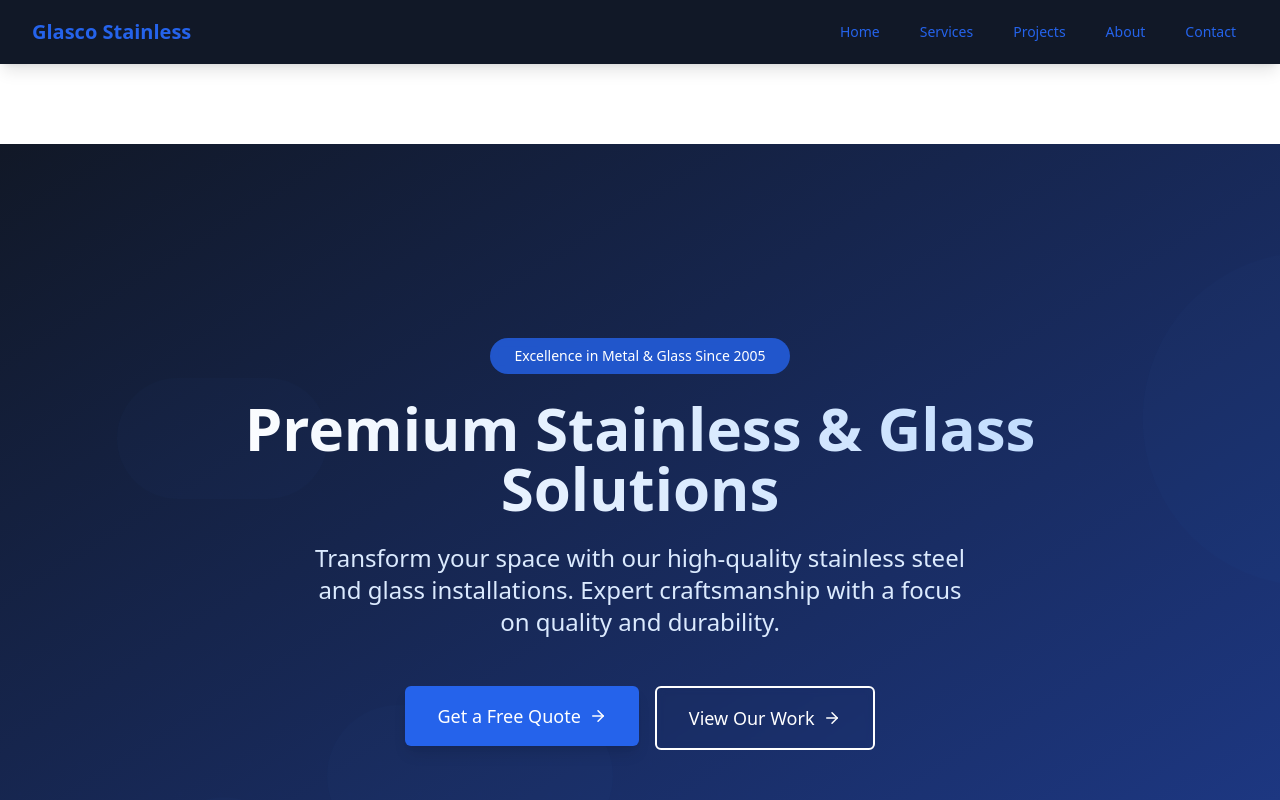
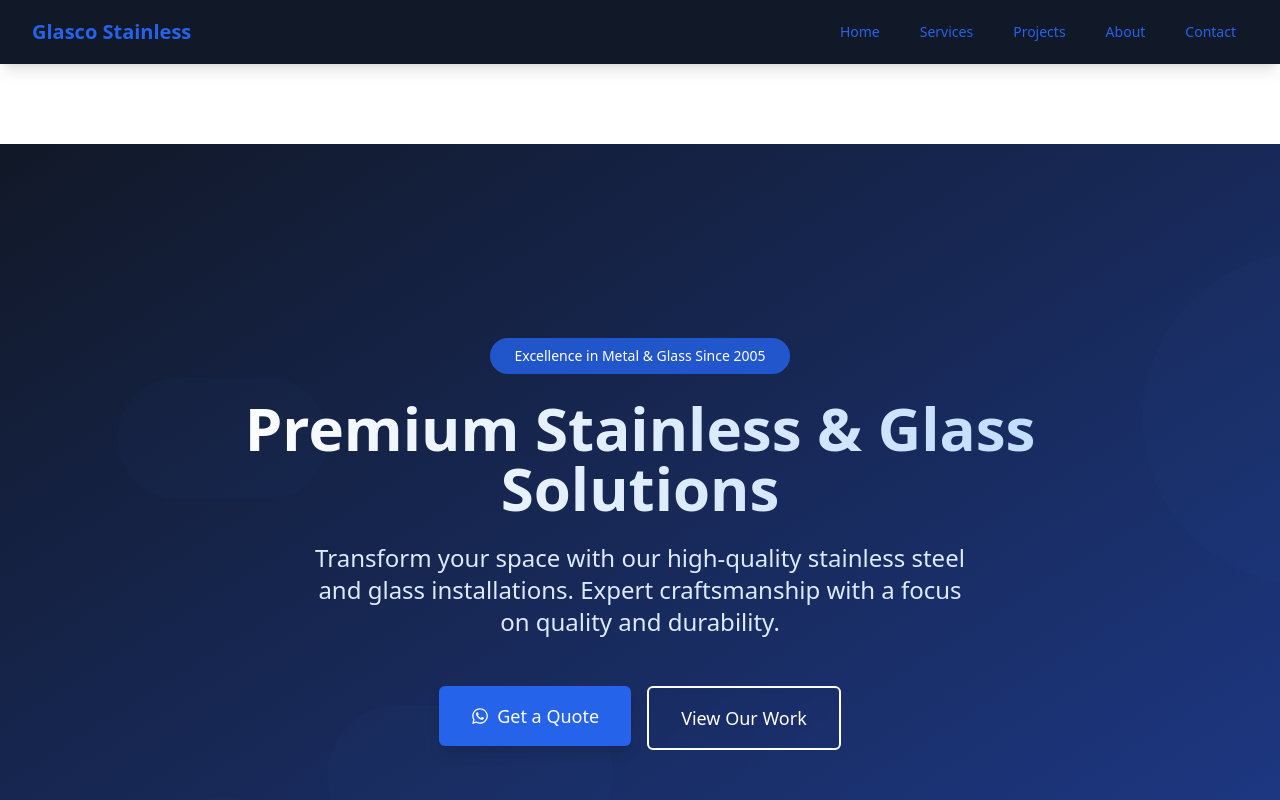
Before and after one commit to ArnoldWanjohi/Glasco-Stainless-steel, a Next.js app: page / in a window 1280 px wide. Shown: the top 800 px of the page. Built offline with nearby package versions, Linux system fonts and the light colour scheme.

Commit message:
fix: Update hero section buttons - change 'Get a Free Quote' to 'Get a Quote' with WhatsApp link and fix 'View Our Work' link

```diff
--- a/src/components/Hero.tsx
+++ b/src/components/Hero.tsx
@@ -68,25 +68,27 @@ const Hero = () => {
               whileTap={{ scale: 0.95 }}
               className="inline-block"
             >
-              <Button
-                size="lg"
-                className="bg-blue-600 hover:bg-blue-700 text-white px-8 py-4 text-lg font-medium shadow-lg hover:shadow-xl transition-all duration-300"
+              <a
+                href="https://wa.me/254722149502?text=Hello%20Glasco%20Stainless%2C%20I'd%20like%20to%20get%20a%20quote%20for%20your%20services."
+                target="_blank"
+                rel="noopener noreferrer"
+                className="inline-flex items-center justify-center bg-blue-600 hover:bg-blue-700 text-white px-8 py-4 text-lg font-medium shadow-lg hover:shadow-xl transition-all duration-300 rounded-md"
               >
-                Get a Free Quote
-              </Button>
+                <FaWhatsapp className="mr-2" />
+                Get a Quote
+              </a>
             </motion.div>
             <motion.div
               whileHover={{ scale: 1.05 }}
               whileTap={{ scale: 0.95 }}
               className="inline-block"
             >
-              <Button
-                variant="outline"
-                size="lg"
-                className="text-white border-2 border-white hover:bg-white/10 px-8 py-4 text-lg font-medium backdrop-blur-sm"
+              <a
+                href="/projects"
+                className="inline-flex items-center justify-center text-white border-2 border-white hover:bg-white/10 px-8 py-4 text-lg font-medium backdrop-blur-sm rounded-md transition-colors"
               >
                 View Our Work
-              </Button>
+              </a>
             </motion.div>
           </div>
         </motion.div>
```
